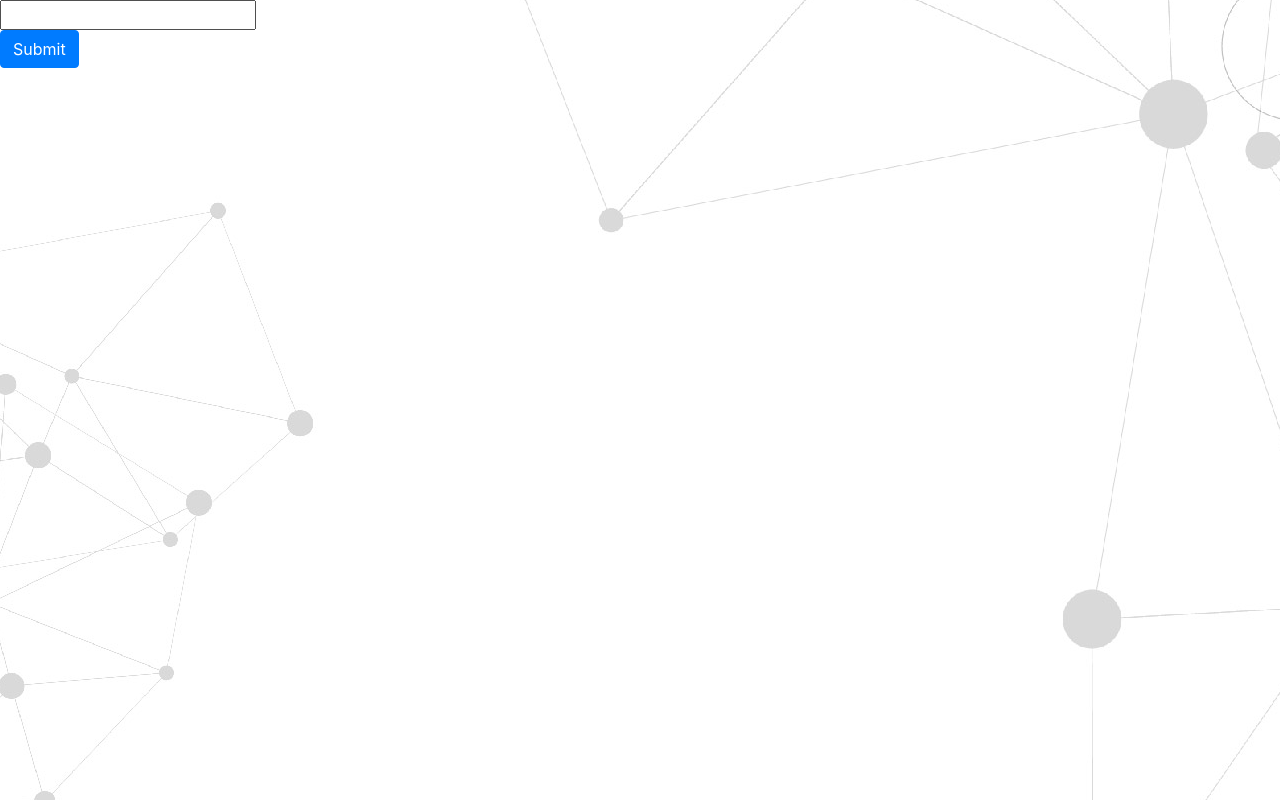
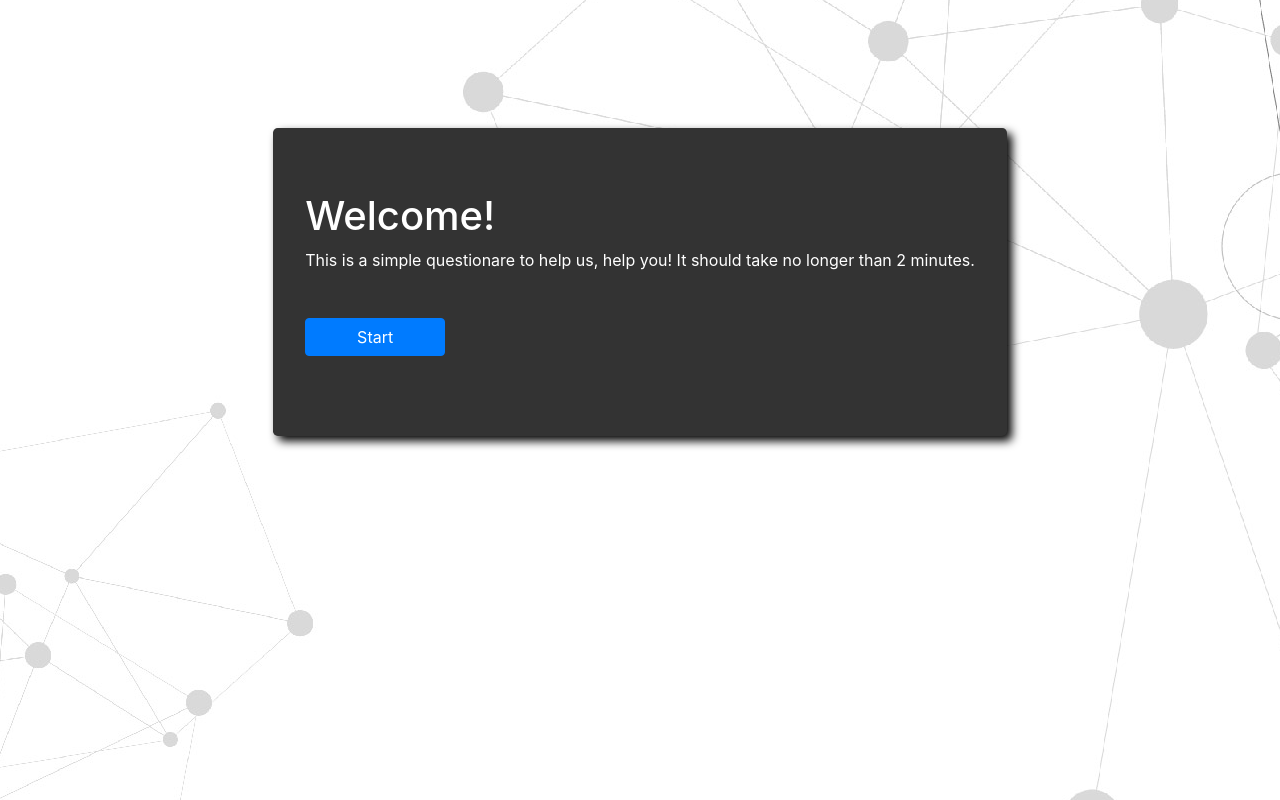
Before and after one commit to autsys/example, a React (Create React App) app: page / in a window 1280 px wide. Built offline with nearby package versions, Linux system fonts and the light colour scheme.

Commit message:
changed order of buttons on card

```diff
--- a/src/App.js
+++ b/src/App.js
@@ -7,7 +7,7 @@ class App extends Component {
   render() {
     return (
       <Fragment>
-        <Admin />
+        <Jumbo />
       </Fragment>
     );
   }
--- a/src/components/card.js
+++ b/src/components/card.js
@@ -51,9 +51,9 @@ const Qcard = () => {
             <Card.Body style={{backgroundColor: '#333333', color: 'white'}}>
               <Card.Title>{Object.values(questions)[steps].Question}</Card.Title>
                 <div className="d-flex flex-row" style={{alignContent: 'center', justifyContent: 'center'}}>
+                  <Button style={{margin: 7, width: 110}} value='yes' onClick={(e) => {increment('yes');}}>Yes</Button>
+                  <Button style={{margin: 7, width: 110}} value='no' onClick={(e) => {increment('no');}}>No</Button>
                   <button class="skipButton" style={{margin: 7, width: 110, color: '#3c76fd'}} value='skip' onClick={(e) => {increment('skip');}}>Skip</button>
-                  <Button style={{margin: 7, width: 110}} value='no' onClick={(e) => {increment('no');}}>No</Button>
-                  <Button style={{margin: 7, width: 110}} value='yes' onClick={(e) => {increment('yes');}}>Yes</Button>
                 </div>
             </Card.Body>
         </Card>
```
